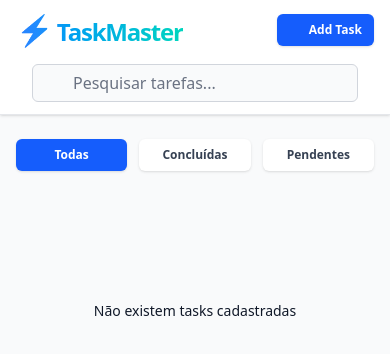
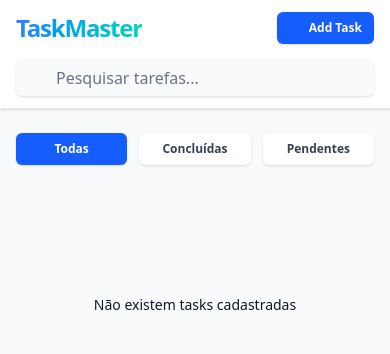
Before and after one commit to DanteWaker/desafio-vue-tasks-jose-denner-lira-do-nascimento, a Vue app: page / in a window 390 px wide. Shown: the top 354 px of the page. Built offline with nearby package versions, Linux system fonts and the light colour scheme; some icons are missing.

Commit message:
feat: enhance Input component with additional props and update InputViewModel for improved functionality

```diff
--- a/src/_shared/components/input/Input.viewmodel.ts
+++ b/src/_shared/components/input/Input.viewmodel.ts
@@ -1,14 +1,36 @@
-import { storeToRefs } from "pinia";
-import { useGlobalStore } from "@/_shared/stores/GlobalStore";
-import type { InputModel } from "./Input.model";
+import { computed } from "vue";
+import type { InputModel, InputProps } from "./Input.model";
 
-export function InputViewModel(): InputModel {
-  const globalStore = useGlobalStore();
-  const { searchQuery } = storeToRefs(globalStore);
-  const { setSearchQuery } = globalStore;
+let inputIdCounter = 0;
+const createFallbackId = () => {
+  inputIdCounter += 1;
+  return `input-${inputIdCounter}`;
+};
+
+export function InputViewModel(props: InputProps): InputModel {
+  const fallbackId = createFallbackId();
+
+  const inputClasses = computed(() => {
+    const paddingClass = props.icon ? "pl-10" : "pl-3";
+    const stateClasses = props.error
+      ? "border-red-500 focus:border-red-500 focus:ring-red-500"
+      : "border-gray-300 focus:border-blue-500 focus:ring-blue-500";
+    const disabledClasses = props.disabled
+      ? "bg-gray-100 text-gray-500 cursor-not-allowed"
+      : "bg-gray-50 placeholder-gray-500 focus:placeholder-gray-400";
+
+    return [
+      "block w-full pr-3 py-2 rounded-md leading-5 sm:text-sm shadow-sm transition duration-150 ease-in-out focus:outline-none",
+      paddingClass,
+      stateClasses,
+      disabledClasses,
+    ].join(" ");
+  });
+
+  const resolvedId = computed(() => props.id ?? fallbackId);
 
   return {
-    searchQuery,
-    setSearchQuery,
+    inputClasses,
+    resolvedId,
   };
 }
--- a/src/_shared/components/input/Input.vue
+++ b/src/_shared/components/input/Input.vue
@@ -1,30 +1,60 @@
 <script setup lang="ts">
-import { IconSearch } from "@tabler/icons-vue";
+import type { InputProps } from "./Input.model";
 import { InputViewModel } from "./Input.viewmodel";
 
-const { searchQuery, setSearchQuery } = InputViewModel();
+const props = withDefaults(defineProps<InputProps>(), {
+  type: "text",
+  textarea: false,
+  rows: 3,
+  disabled: false,
+  modelValue: "",
+});
+
+const emit = defineEmits<{ (e: "update:modelValue", value: string): void }>();
+
+const { inputClasses, resolvedId } = InputViewModel(props);
 
 const handleInput = (event: Event) => {
-  const target = event.target as HTMLInputElement;
-  setSearchQuery(target.value);
+  const target = event.target as HTMLInputElement | HTMLTextAreaElement;
+  emit("update:modelValue", target.value);
 };
 </script>
 
 <template>
-  <div class="flex-1 max-w-lg mx-4">
-    <div class="relative">
+  <div class="w-full">
+    <label
+      v-if="label"
+      :for="resolvedId"
+      class="block text-sm font-medium text-gray-700"
+    >
+      {{ label }}
+    </label>
+    <div :class="['relative', label ? 'mt-1' : '']">
       <span
+        v-if="icon"
         class="absolute inset-y-0 left-0 pl-3 flex items-center pointer-events-none"
       >
-        <IconSearch class="h-5 w-5 text-gray-400" stroke-width="1.5" />
+        <component
+          :is="icon"
+          class="h-5 w-5 text-gray-400"
+          stroke-width="1.5"
+          aria-hidden="true"
+        />
       </span>
-      <input
-        :value="searchQuery"
+      <component
+        :is="textarea ? 'textarea' : 'input'"
+        :id="resolvedId"
+        :name="name"
+        :type="textarea ? undefined : type"
+        :rows="textarea ? rows : undefined"
+        :value="modelValue"
+        :placeholder="placeholder"
+        :disabled="disabled"
+        :autocomplete="autocomplete"
+        :class="inputClasses"
         @input="handleInput"
-        type="text"
-        class="block w-full pl-10 pr-3 py-2 border border-gray-300 rounded-md leading-5 bg-gray-50 placeholder-gray-500 focus:outline-none focus:placeholder-gray-400 focus:border-blue-500 focus:ring-1 focus:ring-blue-500 sm:text-sm transition duration-150 ease-in-out"
-        placeholder="Pesquisar tarefas..."
       />
     </div>
+    <p v-if="error" class="mt-1 text-sm text-red-500">{{ error }}</p>
   </div>
 </template>
--- a/src/_shared/components/logo/Logo.vue
+++ b/src/_shared/components/logo/Logo.vue
@@ -9,7 +9,7 @@ const { logoText, logoIcon } = LogoViewModel();
     <div
       class="text-2xl font-extrabold tracking-tighter text-transparent bg-clip-text bg-gradient-to-r from-blue-500 to-teal-400 mr-8"
     >
-      <span class="text-3xl">{{ logoIcon }}</span> {{ logoText }}
+      {{ logoText }}
     </div>
   </div>
 </template>
--- a/src/_shared/layouts/main-layout/MainLayout.vue
+++ b/src/_shared/layouts/main-layout/MainLayout.vue
@@ -1,11 +1,13 @@
 <script setup lang="ts">
-import { ref } from "vue";
-import { IconPlus } from "@tabler/icons-vue";
+import { computed, ref } from "vue";
+import { IconPlus, IconSearch } from "@tabler/icons-vue";
+import { storeToRefs } from "pinia";
 import Button from "../../components/button/Button.vue";
 import Input from "../../components/input/Input.vue";
 import Logo from "../../components/logo/Logo.vue";
 import ToastContainer from "../../components/toast/ToastContainer.vue";
 import TaskFormModal from "@/modules/tasks/views/components/task-form-modal/TaskFormModal.vue";
+import { useGlobalStore } from "@/_shared/stores/GlobalStore";
 
 const isTaskModalOpen = ref(false);
 const openTaskModal = () => {
@@ -14,6 +16,16 @@ const openTaskModal = () => {
 const closeTaskModal = () => {
   isTaskModalOpen.value = false;
 };
+
+const globalStore = useGlobalStore();
+const { searchQuery } = storeToRefs(globalStore);
+
+const searchQueryModel = computed({
+  get: () => searchQuery.value,
+  set: (value: string) => {
+    globalStore.setSearchQuery(value);
+  },
+});
 </script>
 
 <template>
@@ -30,8 +42,16 @@ const closeTaskModal = () => {
             <Button label="Add Task" :icon="IconPlus" @click="openTaskModal" />
           </div>
         </div>
-        <div class="flex flex-col gap-3 md:flex-row md:items-center md:gap-4">
-          <Input />
+        <div
+          class="flex flex-col gap-3 md:flex-row md:items-center md:gap-4 w-full"
+        >
+          <div class="flex-1 w-full md:w-auto">
+            <Input
+              v-model="searchQueryModel"
+              placeholder="Pesquisar tarefas..."
+              :icon="IconSearch"
+            />
+          </div>
           <div class="hidden md:block">
             <Button label="Add Task" :icon="IconPlus" @click="openTaskModal" />
           </div>
--- a/src/modules/tasks/views/components/task-form-modal/TaskFormModal.vue
+++ b/src/modules/tasks/views/components/task-form-modal/TaskFormModal.vue
@@ -1,6 +1,7 @@
 <script setup lang="ts">
 import { IconX } from "@tabler/icons-vue";
 import Button from "@/_shared/components/button/Button.vue";
+import Input from "@/_shared/components/input/Input.vue";
 import type { TaskFormModalProps } from "./TaskFormModal.model";
 import { TaskFormModalViewModel } from "./TaskFormModal.viewmodel";
 
@@ -74,35 +75,21 @@ const {
                   </div>
 
                   <div class="mt-4 space-y-4">
-                    <div>
-                      <label
-                        for="task-title"
-                        class="block text-sm font-medium text-gray-700"
-                        >Título</label
-                      >
-                      <input
-                        id="task-title"
-                        v-model="title"
-                        type="text"
-                        class="mt-1 block w-full rounded-md border-gray-300 shadow-sm focus:border-indigo-500 focus:ring-indigo-500"
-                        placeholder="Ex.: Revisar código"
-                      />
-                    </div>
+                    <Input
+                      v-model="title"
+                      label="Título"
+                      placeholder="Ex.: Revisar código"
+                      id="task-title"
+                    />
 
-                    <div>
-                      <label
-                        for="task-description"
-                        class="block text-sm font-medium text-gray-700"
-                        >Descrição</label
-                      >
-                      <textarea
-                        id="task-description"
-                        v-model="description"
-                        rows="3"
-                        class="mt-1 block w-full rounded-md border-gray-300 shadow-sm focus:border-indigo-500 focus:ring-indigo-500"
-                        placeholder="Detalhes opcionais"
-                      ></textarea>
-                    </div>
+                    <Input
+                      v-model="description"
+                      label="Descrição"
+                      placeholder="Detalhes opcionais"
+                      id="task-description"
+                      textarea
+                      :rows="3"
+                    />
 
                     <p v-if="error" class="text-sm text-red-500">{{ error }}</p>
                   </div>
```
Also changed, not shown: src/_shared/components/input/Input.model.ts (+18 -3 lines).
